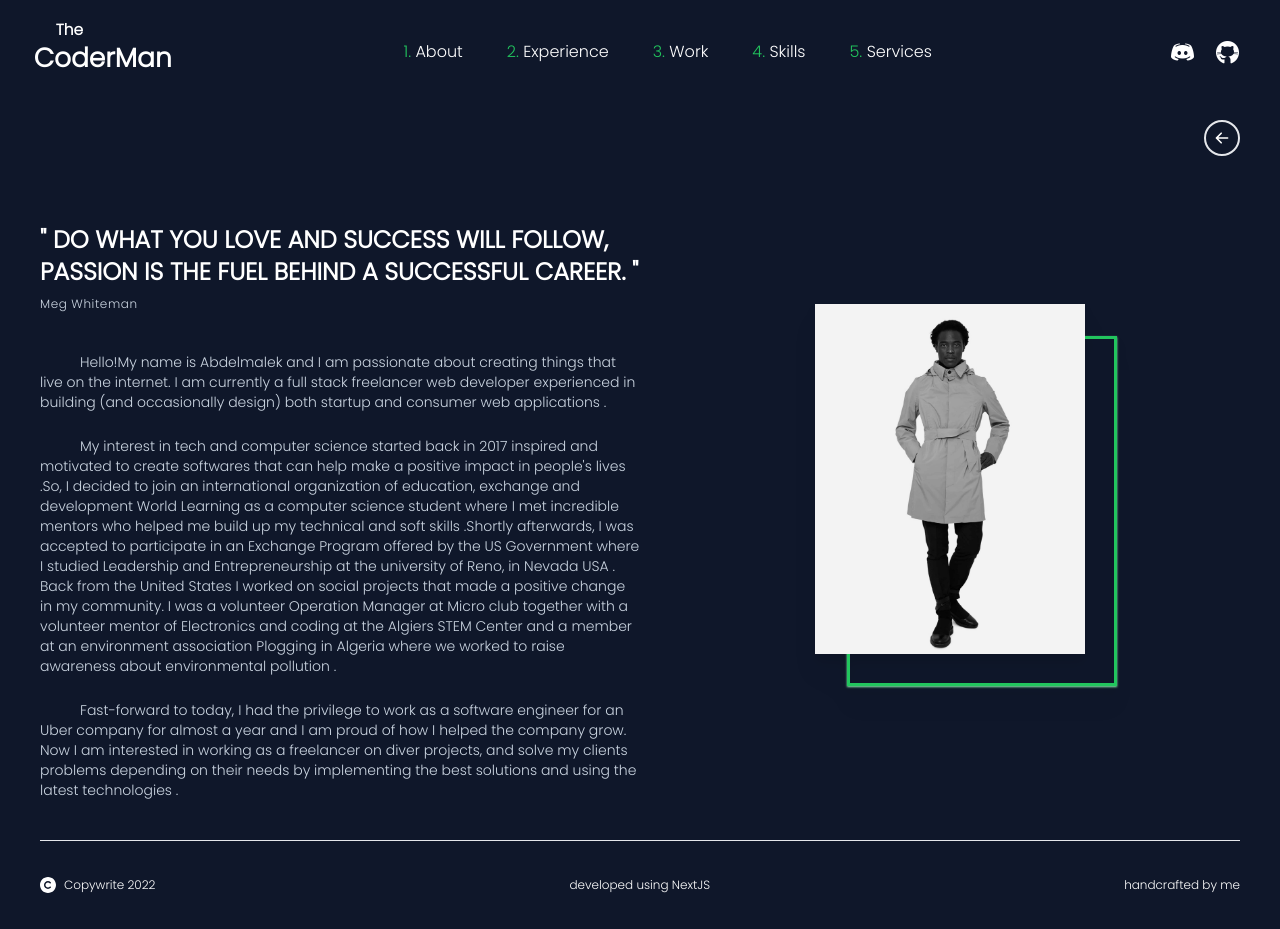
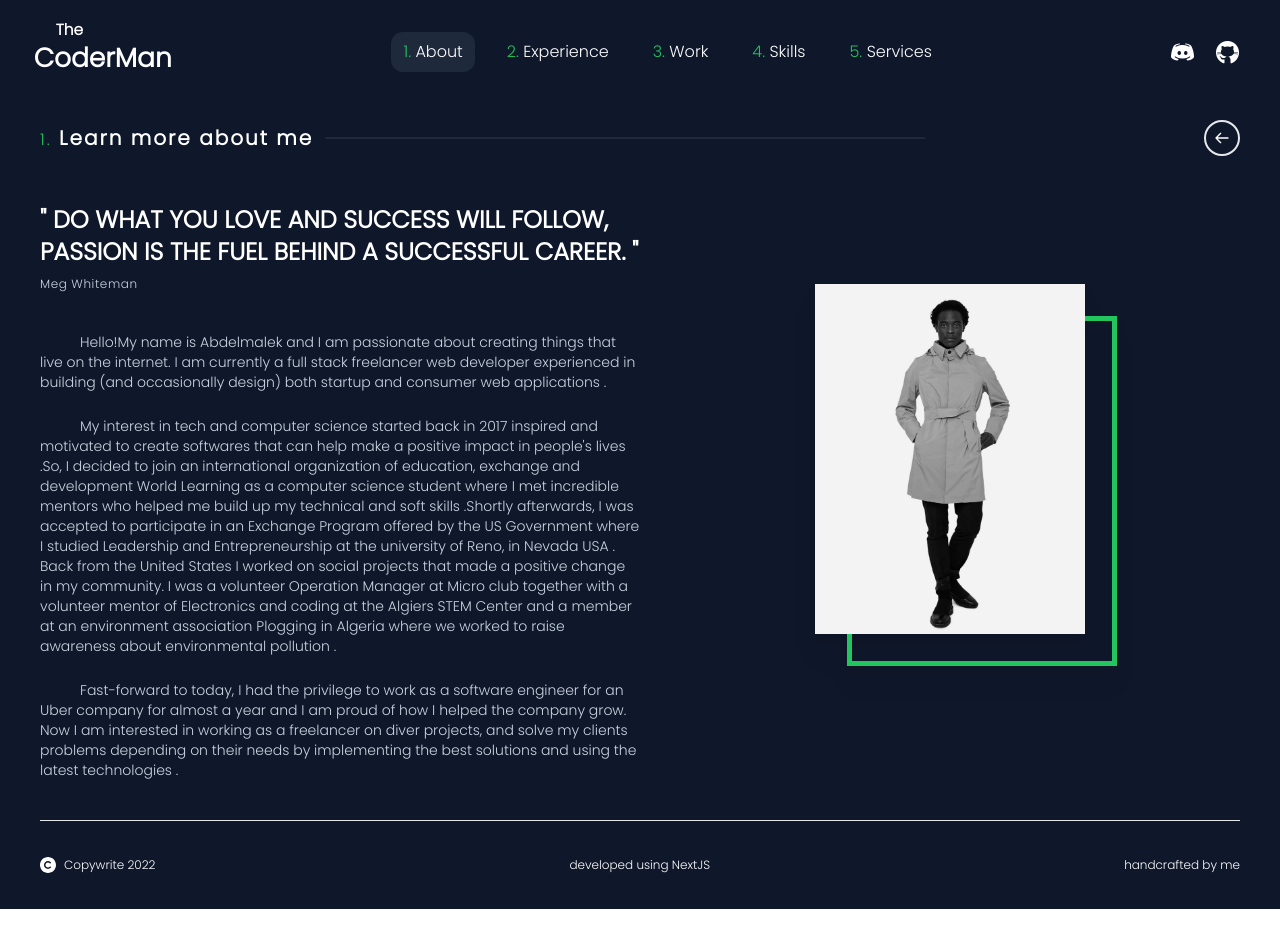
Before and after one commit to chakib2002/Personal-Portfolio, a Next.js app: page /About in a window 1280 px wide. Built offline with nearby package versions, Linux system fonts and the light colour scheme.

Commit message:
Links Implementation

```diff
--- a/components/AboutPage/Header.js
+++ /dev/null
@@ -1,24 +0,0 @@
-import React, { useState } from "react";
-import { ArrowLeftIcon } from "@heroicons/react/solid";
-import style from "../../styles/Header.module.css";
-
-export default function Header() {
-  const [hover, setHover] = useState(false);
-  return (
-    <div className="mx-5 lg:mx-10 mt-10 mb-5 flex justify-end">
-      <div
-        onMouseEnter={() => {
-          setHover(true);
-        }}
-        onMouseLeave={() => {
-          setHover(false);
-        }}
-        className="px-2 py-2 border-2 rounded-full my-2 cursor-pointer overflow-hidden active:scale-75 active:opacity-0 transition duration-100 ease-out"
-      >
-        <ArrowLeftIcon
-          className={` ${hover ? style.ArrowLeftIcon : ""} h-4 w-4 text-white `}
-        />
-      </div>
-    </div>
-  );
-}
--- a/components/AboutPage/Section.js
+++ b/components/AboutPage/Section.js
@@ -5,7 +5,7 @@ import style from "../../styles/Section.module.css";
 export default function Section() {
   const [hover, setHover] = useState(false);
   return (
-    <div className="mx-5 lg:mx-10 text-white lg:grid lg:grid-cols-2 lg:justify-items-center py-10 md:space-x-5">
+    <div className="mx-5 lg:mx-10 text-white lg:grid lg:grid-cols-2 lg:justify-items-center pb-10  md:space-x-5">
       <div>
         <div className="mb-10">
           <h1 className="text-2xl font-semibold">
@@ -71,8 +71,12 @@ export default function Section() {
           layout="fill"
         />
         <div
-          className="absolute border-[3px] border-green-500 h-[350px] w-[270px] top-8 left-8 z-0
-            shadow-sm shadow-green-300"
+          className={`absolute border-[5px] border-green-500 h-[350px] w-[270px] top-8 left-8 z-0
+           transition duration-300 ease-in ${
+             hover
+               ? "-translate-x-3 -translate-y-3"
+               : "translate-x-0 translate-y-0"
+           }`}
         />
       </div>
 
--- a/components/Banner.js
+++ b/components/Banner.js
@@ -1,4 +1,5 @@
 import { PaperAirplaneIcon } from "@heroicons/react/outline";
+import Link from "next/link";
 import React from "react";
 
 export default function Banner() {
@@ -8,14 +9,15 @@ export default function Banner() {
         <p className="mr-28 md:mr-36 text-xs md:text-sm font-semibold">The</p>
         <h1 className="text-4xl md:text-5xl font-bold">CoderMan</h1>
         <div className="text-center">
+          <Link href="/Contact">
             <div
               className=" text-center active:bg-white active:text-slate-900 active:scale-95 inline-flex space-x-5 text-md  my-2 font-bold text-white border-2  px-16 md:px-20 py-1 rounded-lg
-            lg:hover:bg-white lg:hover:text-slate-900 transition duration-300 ease-out cursor-pointer
-        "
+            lg:hover:bg-white lg:hover:text-slate-900 transition duration-300 ease-out cursor-pointer "
             >
               <p className="self-center">Contact</p>
               <PaperAirplaneIcon className="h-5 w-5 self-center rotate-90" />
             </div>
+          </Link>
         </div>
       </div>
     </div>
--- a/components/ExperiencePage/Header.js
+++ /dev/null
@@ -1,31 +0,0 @@
-import { ArrowLeftIcon } from "@heroicons/react/outline";
-import { useState } from "react";
-import style from "../../styles/Header.module.css";
-
-export default function Header() {
-  const [hover, setHover] = useState(false);
-  return (
-    <div className="mx-5 lg:mx-10 mt-10  flex justify-between mb-10">
-      <div className="flex space-x-3">
-        <h1 className="text-white text-xl font-bold self-center tracking-widest ">
-          <span className="text-green-500 text-base font-normal">2.</span> Where
-          I have worked
-        </h1>
-        <div className="h-[2px] hidden md:inline-flex self-center bg-slate-800 w-[400px] lg:w-[600px]" />
-      </div>
-      <div
-        onMouseEnter={() => {
-          setHover(true);
-        }}
-        onMouseLeave={() => {
-          setHover(false);
-        }}
-        className="px-2 py-2 self-center border-2 rounded-full my-2 cursor-pointer overflow-hidden active:scale-75 active:opacity-0 transition duration-100 ease-out"
-      >
-        <ArrowLeftIcon
-          className={` ${hover ? style.ArrowLeftIcon : ""} h-4 w-4 text-white `}
-        />
-      </div>
-    </div>
-  );
-}
--- a/components/WorkPage/Header.js
+++ b/components/Header.js
@@ -1,15 +1,17 @@
 import { ArrowLeftIcon } from "@heroicons/react/outline";
 import { useState } from "react";
-import style from "../../styles/Header.module.css";
+import style from "../styles/Header.module.css";
 
-export default function Header() {
+export default function Header({ title, number }) {
   const [hover, setHover] = useState(false);
   return (
     <div className="mx-5 lg:mx-10 mt-10  flex justify-between mb-10">
       <div className="flex space-x-3">
         <h1 className="text-white text-xl font-bold self-center tracking-widest ">
-          <span className="text-green-500 text-base font-normal">3.</span>{" "}
-          Projects I have built
+          <span className="text-green-500 text-base font-normal">
+            {number}.
+          </span>{" "}
+          {title}
         </h1>
         <div className="h-[2px] hidden md:inline-flex self-center bg-slate-800 w-[400px] lg:w-[600px]" />
       </div>
--- a/components/Navbar.js
+++ b/components/Navbar.js
@@ -1,30 +1,64 @@
 import Image from "next/image";
 import React from "react";
+import { useRouter } from "next/router";
+import Link from "next/link";
 
 export default function Navbar({ N_color }) {
+  const router = useRouter();
+  const currentRoute = router.pathname;
   return (
     <div className="flex justify-between flex-wrap text-white overflow-hidden">
+      <Link href="/">
         <div className="px-5 pt-5 lg:px-10 text-2xl font-bold cursor-pointer transition duration-700 active:scale-95 lg:active:scale-95 ease-out lg:hover:scale-110">
           <span className="text-sm font-bold pl-5 block">The</span>CoderMan
         </div>
+      </Link>
       <div className="hidden md:flex md:justify-between md:space-x-5 md:self-end md:pb-2 lg:pb-0">
-        <div className="cursor-pointer lg:hover:bg-slate-800 lg:px-3 lg:py-2 rounded-xl transition duration-300 ease-out active:scale-95">
+        <Link href="/About">
+          <div
+            className={`${
+              currentRoute === "/About" && "bg-slate-800"
+            } cursor-pointer lg:hover:bg-slate-800 lg:px-3 lg:py-2 rounded-xl transition duration-300 ease-out active:scale-95`}
+          >
             {" "}
             <span className={`${N_color}`}>1. </span> About
           </div>
-        <div className="cursor-pointer lg:hover:bg-slate-800 lg:px-3 lg:py-2 rounded-xl transition duration-300 ease-out active:scale-95 ">
+        </Link>
+        <Link href="/Experience">
+          <div
+            className={`${
+              currentRoute === "/Experience" && "bg-slate-800"
+            } cursor-pointer lg:hover:bg-slate-800 lg:px-3 lg:py-2 rounded-xl transition duration-300 ease-out active:scale-95`}
+          >
             {" "}
             <span className={`${N_color}`}>2. </span> Experience
           </div>
-        <div className="cursor-pointer lg:hover:bg-slate-800 lg:px-3 lg:py-2 rounded-xl transition duration-300 ease-out active:scale-95 ">
+        </Link>
+        <Link href="/Work">
+          <div
+            className={`${
+              currentRoute === "/Work" && "bg-slate-800"
+            } cursor-pointer lg:hover:bg-slate-800 lg:px-3 lg:py-2 rounded-xl transition duration-300 ease-out active:scale-95`}
+          >
             {" "}
             <span className={`${N_color}`}>3. </span> Work
           </div>
-        <div className="cursor-pointer lg:hover:bg-slate-800 lg:px-3 lg:py-2 rounded-xl transition duration-300 ease-out active:scale-95 ">
+        </Link>
+
+        <div
+          className={`${
+            currentRoute === "/Skills" && "bg-slate-800"
+          } cursor-pointer lg:hover:bg-slate-800 lg:px-3 lg:py-2 rounded-xl transition duration-300 ease-out active:scale-95`}
+        >
           {" "}
           <span className={`${N_color}`}>4. </span> Skills
         </div>
-        <div className="cursor-pointer lg:hover:bg-slate-800 lg:px-3 lg:py-2 rounded-xl transition duration-300 ease-out active:scale-95 ">
+
+        <div
+          className={`${
+            currentRoute === "/Services" && "bg-slate-800"
+          } cursor-pointer lg:hover:bg-slate-800 lg:px-3 lg:py-2 rounded-xl transition duration-300 ease-out active:scale-95`}
+        >
           {" "}
           <span className={`${N_color}`}> 5.</span> Services
         </div>
--- a/components/Navigation/About.js
+++ b/components/Navigation/About.js
@@ -2,10 +2,12 @@ import React, { useState } from "react";
 import { UserIcon } from "@heroicons/react/outline";
 import style from "../../styles/About.module.css";
 import Image from "next/image";
+import Link from "next/link";
 
 export default function About() {
   const [hover, setHover] = useState(false);
   return (
+    <Link href="/About">
       <div
         onMouseEnter={() => {
           setHover(true);
@@ -36,5 +38,6 @@ export default function About() {
           <UserIcon className="h-5 w-5 self-center" />
         </div>
       </div>
+    </Link>
   );
 }
--- a/components/Navigation/Experience.js
+++ b/components/Navigation/Experience.js
@@ -1,10 +1,12 @@
 import { BriefcaseIcon } from "@heroicons/react/outline";
+import Link from "next/link";
 import React, { useState } from "react";
 import style from "../../styles/Experience.module.css";
 
 export default function Experience() {
   const [hover, setHover] = useState(false);
   return (
+    <Link href="Experience">
       <div
         onMouseEnter={() => {
           setHover(true);
@@ -32,5 +34,6 @@ export default function Experience() {
           <BriefcaseIcon className="h-5 w-5 text-black self-center" />
         </div>
       </div>
+    </Link>
   );
 }
--- a/components/Navigation/Work.js
+++ b/components/Navigation/Work.js
@@ -1,9 +1,11 @@
 import { TerminalIcon } from "@heroicons/react/outline";
+import Link from "next/link";
 import React, { useState } from "react";
 
 export default function Work() {
   const [hover, setHover] = useState(false);
   return (
+    <Link href="/Work">
       <div
         onMouseEnter={() => {
           setHover(true);
@@ -30,5 +32,6 @@ export default function Work() {
           <TerminalIcon className="h-5 w-5 text-black self-center" />
         </div>
       </div>
+    </Link>
   );
 }
--- a/pages/About.js
+++ b/pages/About.js
@@ -1,14 +1,15 @@
 import React from "react";
-import Header from "../components/AboutPage/Header";
+
 import Section from "../components/AboutPage/Section";
 import Footer from "../components/Footer";
+import Header from "../components/Header";
 import Navbar from "../components/Navbar";
 
 export default function About() {
   return (
     <div className="bg-slate-900">
       <Navbar N_color="text-green-500" />
-      <Header />
+      <Header title="Learn more about me" number="1" />
       <Section />
       <Footer />
     </div>
--- a/pages/Experience.js
+++ b/pages/Experience.js
@@ -1,10 +1,10 @@
 /* eslint-disable react-hooks/exhaustive-deps */
 import React, { useEffect, useState } from "react";
 
-import Header from "../components/ExperiencePage/Header";
 import Section from "../components/ExperiencePage/Section";
 import Navbar from "../components/Navbar";
 import Footer from "../components/Footer";
+import Header from "../components/Header";
 
 export default function Experience({ result }) {
   const [jobsArray, setJobArray] = useState([]);
@@ -24,7 +24,7 @@ export default function Experience({ result }) {
   return (
     <div className=" h-auto md:h-screen bg-slate-900 ">
       <Navbar N_color="text-green-500" />
-      <Header />
+      <Header title="Where I have worked " number="2" />
       <Section
         companies={companies}
         setSelected={setSelected}
--- a/pages/Work.js
+++ b/pages/Work.js
@@ -1,16 +1,16 @@
 import React from "react";
 import Navbar from "../components/Navbar";
-import Header from "../components/WorkPage/Header";
 import ProjectCardsForLargeScreen from "../components/WorkPage/ProjectCardsForLargeScreen";
 import ProjectCardsForSmallScreen from "../components/WorkPage/ProjectCardsForSmallScreen";
 import SecondaryProjectCards from "../components/WorkPage/SecondaryProjectCards";
 import ShowMoreButton from "../components/WorkPage/ShowMoreButton";
 import Footer from "../components/Footer";
+import Header from "../components/Header";
 export default function work() {
   return (
     <div className="bg-slate-900">
       <Navbar N_color="text-green-500" />
-      <Header />
+      <Header title="Projects I have built" number="3" />
       <ProjectCardsForLargeScreen />
       <ProjectCardsForSmallScreen />
       <SecondaryProjectCards />
```
Lines whose indentation alone changed are shown as unchanged.
